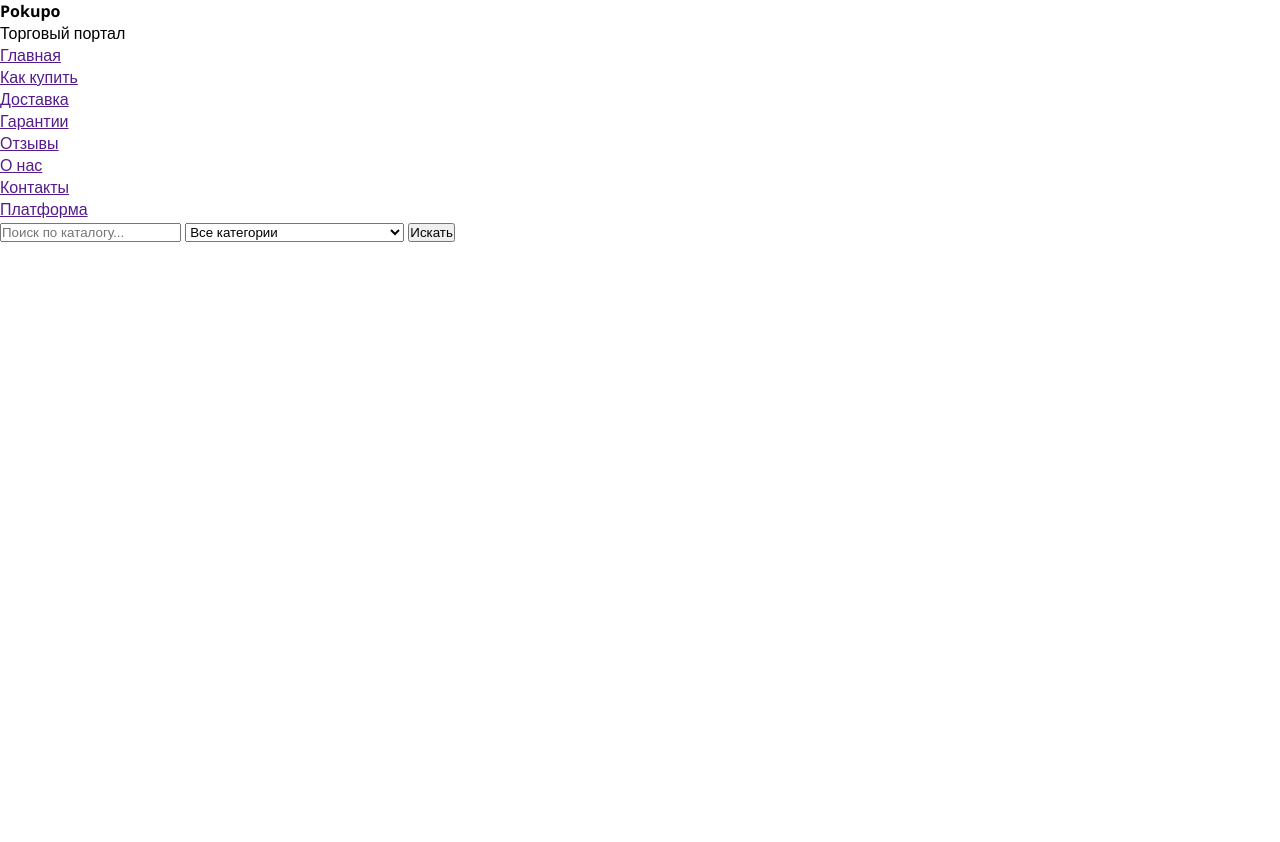
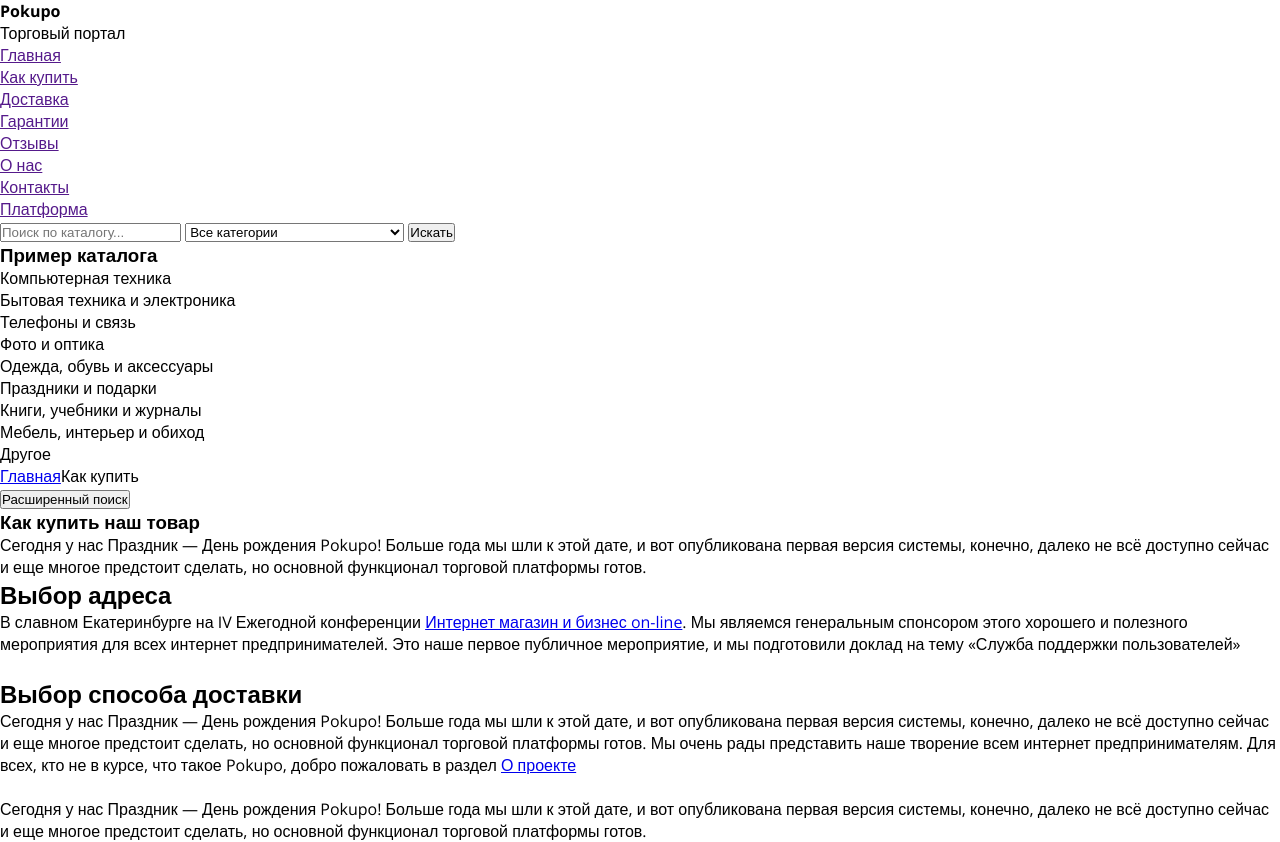
Before and after one commit to Aksnv/pokupo_shop_content, a plain HTML site: page pages/how-to-buy.html in a window 1280 px wide. Before the commit the page ends 800 px from the top, so only its background shows below. Drawn offline with nearby package versions, Linux system fonts and the light colour scheme.

Commit message:
Подготовлена разметка раздела content страницы Как купить

```diff
--- a/pages/how-to-buy.html
+++ b/pages/how-to-buy.html
@@ -53,6 +53,7 @@
     </div>
   </header>
   <section class="page-search">
+    <div class="container">
       <form name="search-form" action="#" method="post">
         <input type="search" name="search-field" placeholder="Поиск по каталогу...">
         <select>
@@ -69,6 +70,46 @@
         </select>
         <input type="submit" name="search-button" value="Искать">
       </form>
+    </div>
+  </section>
+  <section class="page-content">
+    <div class="container">
+      <div class="page-content__left-column">
+        <section class="page-content__catalog">
+          <h3>Пример каталога</h3>
+          <ul>
+            <li>Компьютерная техника</li>
+            <li>Бытовая техника и электроника</li>
+            <li>Телефоны и связь</li>
+            <li>Фото и оптика</li>
+            <li>Одежда, обувь и аксессуары</li>
+            <li>Праздники и подарки</li>
+            <li>Книги, учебники и журналы</li>
+            <li>Мебель, интерьер и обиход</li>
+            <li>Другое</li>
+          </ul>
+        </section>
+      </div>
+      <div class="page-content__right-column">
+        <section class="page-content__breadcrumbs">
+          <a href="#">Главная</a><span>Как купить</span>
+        </section>
+        <section class="page-content__advanced-search">
+          <button>Расширенный поиск</button>
+        </section>
+        <article>
+          <h1>Как купить наш товар</h1>
+          <p>Сегодня у нас Праздник — День рождения Pokupo! Больше года мы шли к этой дате, и вот опубликована первая версия системы, конечно, далеко не всё доступно сейчас и еще многое предстоит сделать, но основной функционал торговой платформы готов.</p>
+          <h2>Выбор адреса</h2>
+          <p>В славном Екатеринбурге на IV Ежегодной конференции <a href="#">Интернет магазин и бизнес on-line</a>. Мы являемся генеральным спонсором этого хорошего и полезного мероприятия для всех интернет предпринимателей. Это наше первое публичное мероприятие, и мы подготовили доклад на тему «Служба поддержки пользователей»</p>
+          <img src="../images/pages/" alt=""><img src="../images/pages/" alt="">
+          <h2>Выбор способа доставки</h2>
+          <p>Сегодня у нас Праздник — День рождения Pokupo! Больше года мы шли к этой дате, и вот опубликована первая версия системы, конечно, далеко не всё доступно сейчас и еще многое предстоит сделать, но основной функционал торговой платформы готов. Мы очень рады представить наше творение всем интернет предпринимателям. Для всех, кто не в курсе, что такое Pokupo, добро пожаловать в раздел <a href="#">О проекте</a></p>
+          <img src="../images/pages/" alt="">
+          <p>Сегодня у нас Праздник — День рождения Pokupo! Больше года мы шли к этой дате, и вот опубликована первая версия системы, конечно, далеко не всё доступно сейчас и еще многое предстоит сделать, но основной функционал торговой платформы готов.</p>
+        </article>
+      </div>
+    </div>
   </section>
 </body>
 </html>
```
Lines whose indentation alone changed are shown as unchanged.
